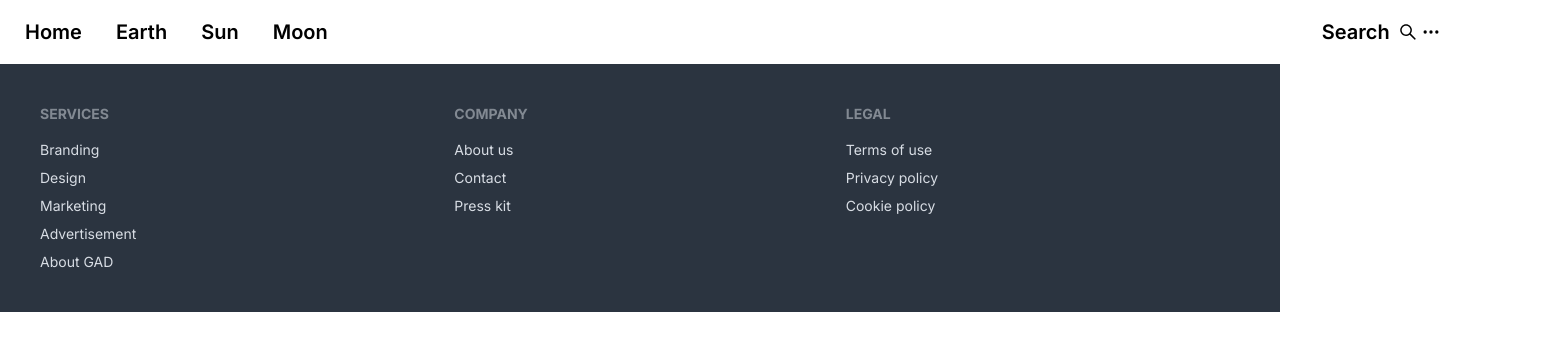
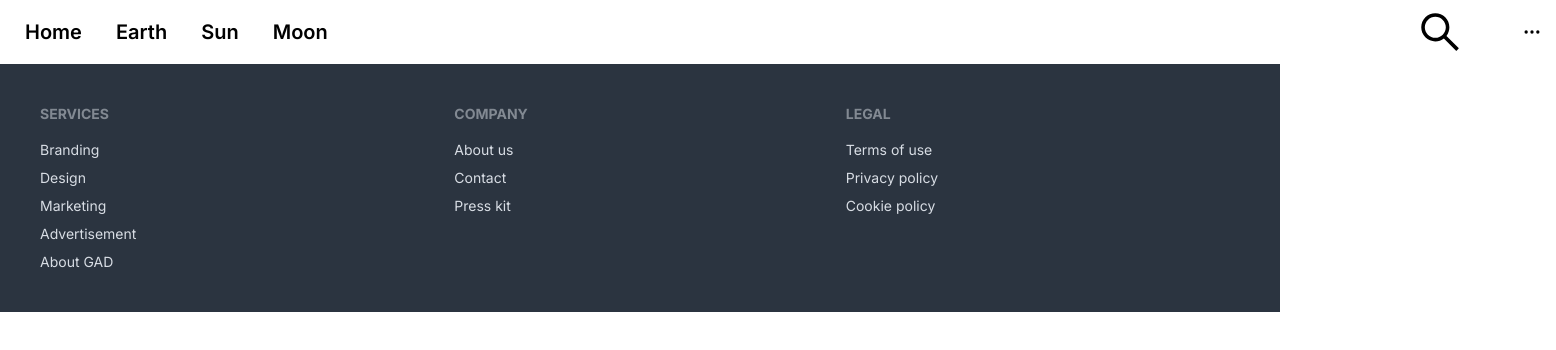
Before and after one commit to bhattaraisushma/DataB, a Next.js app in the folder frontend/: page / in a window 1280 px wide. Shown: the top 350 px of the page, 1556 px wide, since content can reach past the window. Built offline with nearby package versions, Linux system fonts and the light colour scheme.

Commit message:
search box updated

```diff
--- a/frontend/app/components/Navbar.js
+++ b/frontend/app/components/Navbar.js
@@ -9,7 +9,9 @@ const Navbar = () => {
     <a className="btn btn-ghost normal-case text-xl">Earth</a>
     <a className="btn btn-ghost normal-case text-xl">Sun</a>
     <a className="btn btn-ghost normal-case text-xl">Moon</a>
-    <a className="btn btn-ghost normal-case text-xl ml-[60rem]">Search <p> <AiOutlineSearch/></p></a>
+    <input type ="text" className="btn btn-ghost normal-case text-[4rem] ml-[13rem]   rounded-[12rem]"/>
+    <p className='text-5xl absolute ml-[88rem]'> <AiOutlineSearch/></p>
+
   </div>
   <div className="flex-none">
     <button className="btn btn-square btn-ghost">
```
